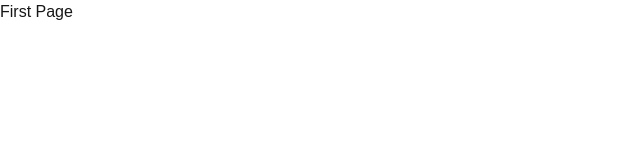
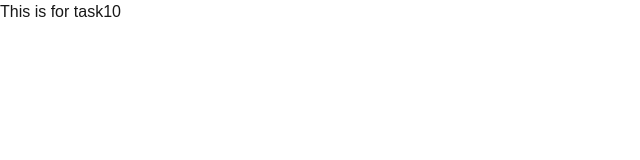
Before and after one commit to shariar-rootdevs/frontend-tasks, a Next.js app: page / in a window 1280 px wide. Shown: the top 160 px of the page, without its empty margins (0-640 px from the left). Built offline with nearby package versions, Linux system fonts and the light colour scheme.

Commit message:
first for task10

```diff
--- a/app/page.tsx
+++ b/app/page.tsx
@@ -1,3 +1,4 @@
+'use client'
 export default function Page() {
-  return <div>First Page</div>
+  return <div>This is for task10</div>
 }
```
